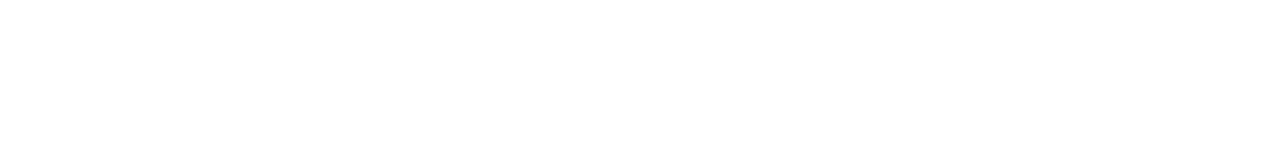
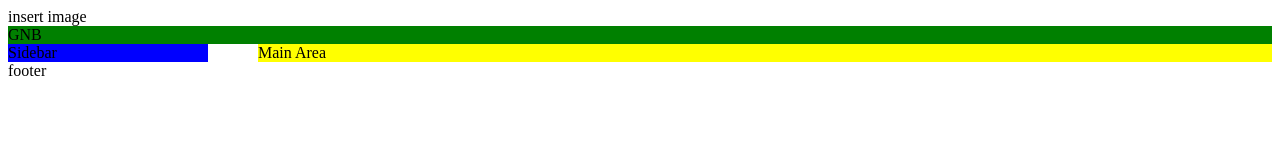
Before and after one commit to EdenHong/riddle, a plain HTML site: page index.html in a window 1280 px wide. Drawn offline with Linux system fonts and the light colour scheme.

Commit message:
site construct

```diff
--- a/index.css
+++ b/index.css
@@ -0,0 +1,14 @@
+#SideBar{
+	width : 200px;
+	position : absolute;
+	background-color: blue;
+}
+
+#GNB{
+	background-color: green;
+}
+
+#MainArea{
+	background-color: yellow;
+	margin-left : 250px;
+}
--- a/index.html
+++ b/index.html
@@ -7,6 +7,10 @@
 		<title>RIDDLE RIDDLE</title>
 	</head>
 	<body>
-
+		<header>insert image</header>
+		<div id = "GNB">GNB</div>
+		<div id = "SideBar">Sidebar</div>
+		<div id = "MainArea">Main Area</div>
+		<footer>footer</footer>
 	</body>
 </html>
```
